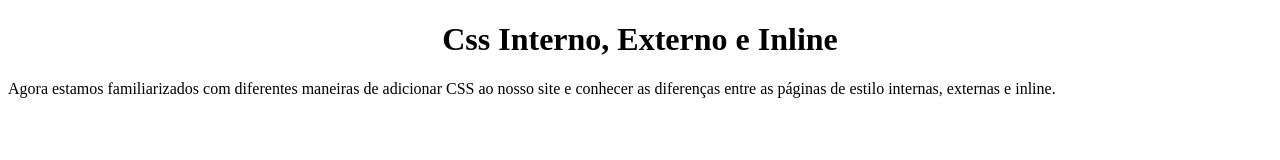
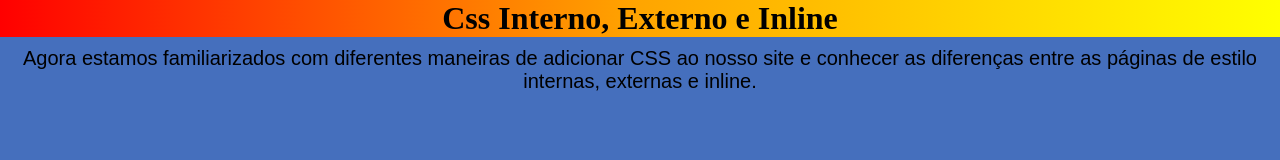
Before and after one commit to kellyanenogueira1/Exercicio_Modulo2, a plain HTML site: page Modulo2-Q6/Interno_Inline.html in a window 1280 px wide. Drawn offline with Linux system fonts and the light colour scheme.

Commit message:
Mudando a estilização da página exemplo

```diff
--- a/Modulo2-Q6/Externo.css
+++ b/Modulo2-Q6/Externo.css
@@ -1,5 +1,5 @@
-.body{
+*{
     margin: 0px;
     padding: 0px;
-    background-color: sienna;
+    background-color: rgb(69, 111, 189);
 }
--- a/Modulo2-Q6/Interno_Inline.html
+++ b/Modulo2-Q6/Interno_Inline.html
@@ -16,10 +16,11 @@
         não é útil quando se deseja usar a mesma folha de estilo em outro documentos.
         -->
         <style>
-            .section{
+            #section-1{
                 font-size: 20px;
                 font-family: Arial;
                 text-align: center;
+                margin: 10px;
             }
         </style>
     </head>
@@ -30,10 +31,11 @@
         e é útil para soluções rápidas.
         - Desvantagens: Não é uma boa pratica organizacional e deve ser aplicado a cada elemento.
         -->
-        <h1 style="text-align:center;">Css Interno, Externo e Inline</h1>
+        <h1 style="text-align:center; background: linear-gradient(to right, red, orange, yellow);">Css Interno, Externo e Inline</h1>
 
-        <section>
-            Agora estamos familiarizados com diferentes maneiras de adicionar CSS ao nosso site e conhecer as diferenças entre as páginas de estilo internas, externas e inline.
+        <section id="section-1">
+            <p>Agora estamos familiarizados com diferentes maneiras de adicionar CSS ao nosso site
+                e conhecer as diferenças entre as páginas de estilo internas, externas e inline.</p>
         </section>
     </body>
 </html>
```
